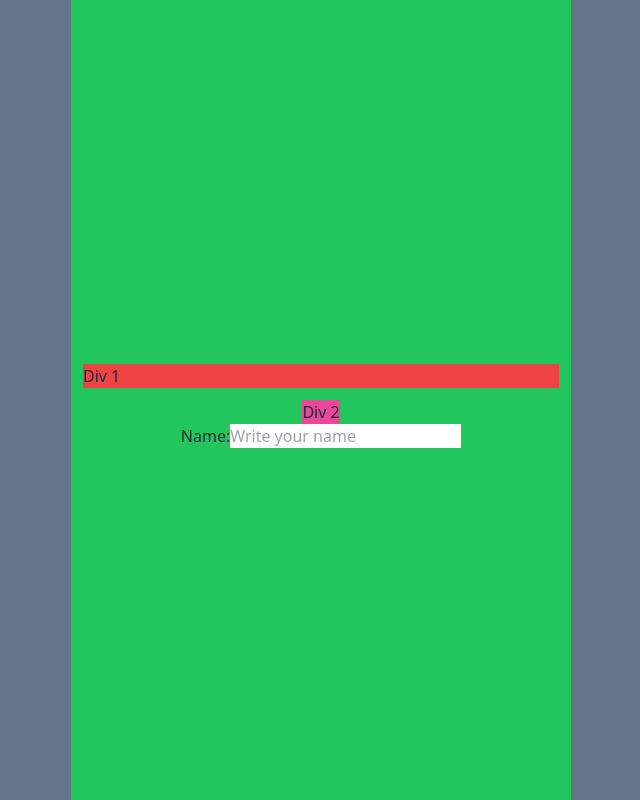
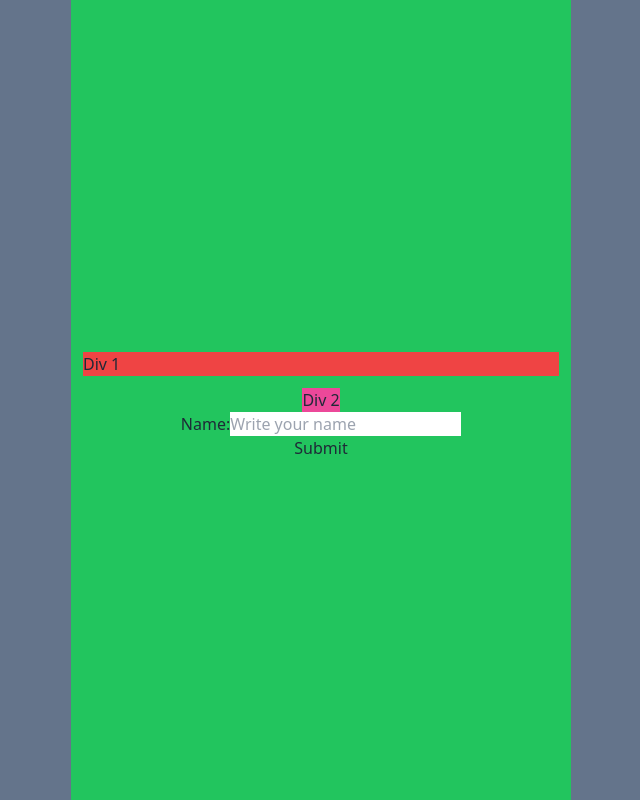
Before and after one commit to pathakHemanta/kiosk-check-in, a Next.js app: page /test in a window 1280 px wide. Shown: the whole page, without its empty margins (319-959 px from the left). Built offline with nearby package versions, Linux system fonts and the light colour scheme.

Commit message:
Tested created new database connection

```diff
--- a/package.json
+++ b/package.json
@@ -10,6 +10,7 @@
   },
   "dependencies": {
     "autoprefixer": "10.4.15",
+    "axios": "^1.5.0",
     "eslint": "8.49.0",
     "eslint-config-next": "13.4.19",
     "mysql2": "^3.6.1",
--- a/src/pages/api/save-data.js
+++ b/src/pages/api/save-data.js
@@ -13,6 +13,8 @@ export default async function handler(req, res) {
     const host = req.body.host;
     const reason = req.body.reason;
 
+    console.log(name + " " + host + " " + reason);
+
     const query =
       "INSERT INTO guest_list(host_name, reason_visit, guest_name) VALUES (?, ?, ?)";
     const values = [host, reason, name];
--- a/src/pages/index.js
+++ b/src/pages/index.js
@@ -1,9 +1,10 @@
 import { useState } from "react";
+import axios from "axios";
 
 export default function Home() {
   const [name, setName] = useState("None");
   const [serverInfo, setServerInfo] = useState({
-    namd: "",
+    name: "",
     host: "",
     reason: "",
   });
@@ -23,18 +24,24 @@ export default function Home() {
     setSelectedValue(e.target.value);
   }
 
-  async function handleSubmit(e) {
-    // e.preventDefault();
+  function handleSubmit(e) {
+    //e.preventDefault();
     setServerInfo({ name: name, host: selectedValue, reason: reasonForVisit });
 
+    console.log(JSON.stringify(serverInfo));
+
     try {
-      const response = await fetch("/api/save-data", {
-        method: "POST",
-        headers: {
-          "Content-Type": "application/json",
-        },
-        body: JSON.stringify(serverInfo),
-      });
+      const response = axios.post(
+        "/api/save-data",
+        serverInfo
+        // {
+        // method: "POST",
+        // headers: {
+        //   "Content-Type": "application/json",
+        // },
+        // body: JSON.stringify(serverInfo),
+        // }
+      );
       if (response.ok) {
         console.log("Data saved successfully!");
       } else {
--- a/src/pages/test.js
+++ b/src/pages/test.js
@@ -1,5 +1,4 @@
-import React from "react";
-import { useState } from "react";
+import React, { useState } from "react";
 
 const Test = () => {
   const [name, setName] = useState();
@@ -7,19 +6,29 @@ const Test = () => {
   function handleNameChange(event) {
     setName(event.target.value);
   }
+
+  function handleSubmit() {
+    alert("You have submitted the form!");
+  }
+
   return (
     <div className="h-screen flex flex-col justify-center items-center w-[500px] m-auto bg-green-500 px-3">
       <div className="bg-red-500 w-full my-3">Div 1</div>
       <div className="bg-pink-500 ">Div 2</div>
       <div className="bg-pink-500 ">{name}</div>
+      <form className="flex flex-col">
         <label>
           Name:
           <input
             value={name}
             onChange={handleNameChange}
             placeholder="Write your name"
-        ></input>
+          />
         </label>
+        <button type="submit" onClick={handleSubmit}>
+          Submit
+        </button>
+      </form>
     </div>
   );
 };
```
Also changed, not shown: 1 other file (tests, documents, lock files or other folders). Lines whose indentation alone changed are shown as unchanged.
